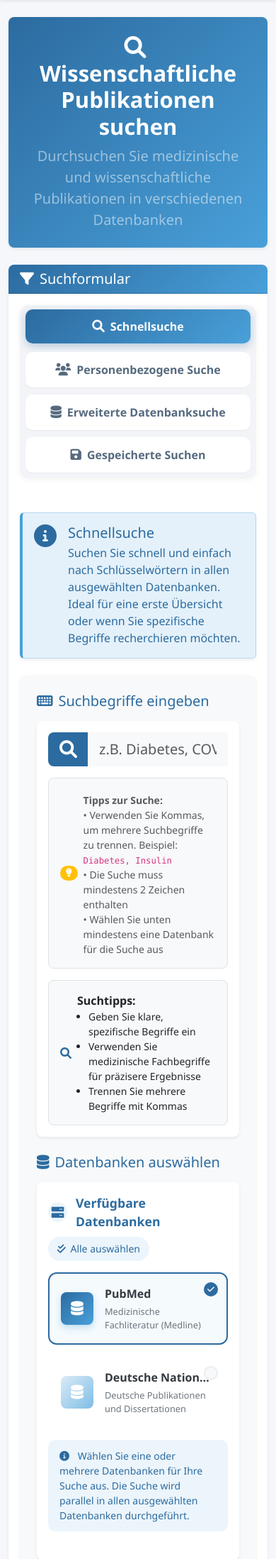
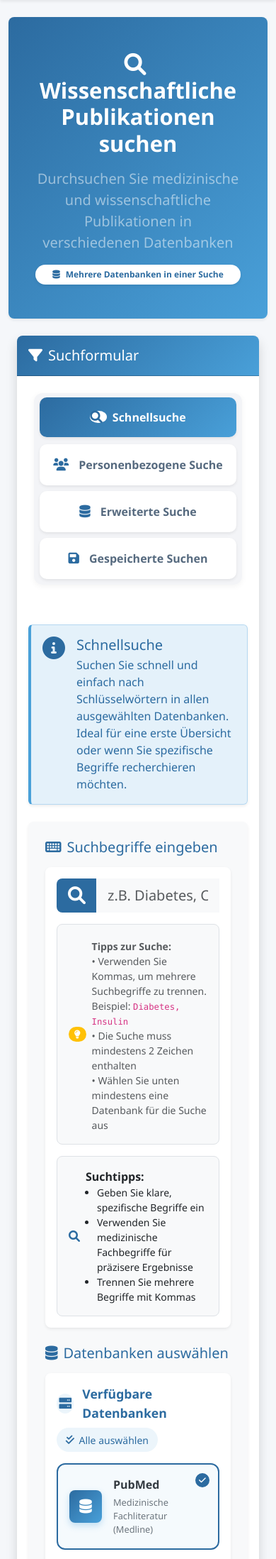
Before and after one commit to maxaufknax/Medical-Spytool, a Flask app: page /search in a window 390 px wide. Shown: the part 56-2253 px from the top of the page at 71% size. Run offline with Flask 3, Linux system fonts and the light colour scheme; data that the repository does not hold is empty; some libraries are stand-ins or nearby versions.

Commit message:
Improve appearance and user experience of the publication search page
Refactors search.html template and adds search-tabs.css for UI/UX enhancements, including styling and responsive design.

Replit-Commit-Author: Agent
Replit-Commit-Session-Id: f0724a30-0515-45a2-bb87-cf341ce91e33
Replit-Commit-Screenshot-Url: https://storage.googleapis.com/screenshot-production-us-central1/39209fe2-a590-47a4-bbba-aacba4e2c6b5/a96b338f-b3c0-4bbc-bbff-49f4b67994a1.jpg

```diff
--- a/backend/templates/search.html
+++ b/backend/templates/search.html
@@ -3,52 +3,76 @@
 {% block title %}MedicalSpy - Suche{% endblock %}
 
 {% block content %}
-<div class="page-header shadow-sm px-4 py-4 mb-4 text-center">
-    <h1 class="display-5 fw-bold">
+<div class="page-header shadow-sm px-4 py-5 mb-4 text-center bg-gradient-primary">
+    <div class="container">
+        <div class="row justify-content-center">
+            <div class="col-lg-8">
+                <h1 class="display-5 fw-bold text-white mb-3">
                     <i class="fas fa-search me-2"></i>
                     Wissenschaftliche Publikationen suchen
                 </h1>
-    <p class="lead text-white-50 mb-0">
+                <p class="lead text-white-50 mb-3">
                     Durchsuchen Sie medizinische und wissenschaftliche Publikationen in verschiedenen Datenbanken
                 </p>
+                <div class="d-flex justify-content-center">
+                    <span class="badge bg-white text-primary rounded-pill px-4 py-2 shadow-sm">
+                        <i class="fas fa-database me-2"></i>Mehrere Datenbanken in einer Suche
+                    </span>
+                </div>
+            </div>
+        </div>
+    </div>
 </div>
 
-<div class="row">
+<div class="container mb-5">
+    <div class="row justify-content-center">
         <!-- Main Search Form -->
-    <div class="col-lg-8">
-        <div class="card mb-4 shadow-sm">
-            <div class="card-header bg-gradient-primary text-white">
+        <div class="col-lg-10">
+            <div class="card mb-4 shadow">
+                <div class="card-header bg-gradient-primary text-white py-3">
                     <h5 class="mb-0"><i class="fas fa-filter me-2"></i>Suchformular</h5>
                 </div>
 
-            <!-- Search Mode Tabs -->
-            <div class="px-3 pt-3">
-                <ul class="nav nav-pills nav-fill mb-3" id="searchModeTabs">
+            <!-- Search Mode Tabs - Verbessert -->
+            <div class="px-4 pt-4">
+                <ul class="nav nav-pills nav-fill mb-4 gap-2" id="searchModeTabs">
                     <li class="nav-item">
-                        <a class="nav-link active" id="simple-search-tab" data-bs-toggle="tab" href="#simple-search" role="tab">
-                            <div class="d-flex align-items-center justify-content-center">
-                                <i class="fas fa-search me-2"></i> <strong>Schnellsuche</strong>
+                        <a class="nav-link active shadow-sm rounded-pill" id="simple-search-tab" data-bs-toggle="tab" href="#simple-search" role="tab">
+                            <div class="d-flex align-items-center justify-content-center py-1">
+                                <div class="search-mode-icon me-2 rounded-circle bg-white text-primary d-flex align-items-center justify-content-center">
+                                    <i class="fas fa-search"></i>
+                                </div>
+                                <strong>Schnellsuche</strong>
                             </div>
                         </a>
                     </li>
                     <li class="nav-item">
-                        <a class="nav-link" id="person-search-tab" data-bs-toggle="tab" href="#person-search" role="tab">
-                            <div class="d-flex align-items-center justify-content-center">
-                                <i class="fas fa-users me-2"></i> <strong>Personenbezogene Suche</strong>
+                        <a class="nav-link shadow-sm rounded-pill" id="person-search-tab" data-bs-toggle="tab" href="#person-search" role="tab">
+                            <div class="d-flex align-items-center justify-content-center py-1">
+                                <div class="search-mode-icon me-2 rounded-circle bg-white text-primary d-flex align-items-center justify-content-center">
+                                    <i class="fas fa-users"></i>
+                                </div>
+                                <strong>Personenbezogene Suche</strong>
                             </div>
                         </a>
                     </li>
                     <li class="nav-item">
-                        <a class="nav-link" id="advanced-search-tab" data-bs-toggle="tab" href="#advanced-search" role="tab">
-                            <div class="d-flex align-items-center justify-content-center">
-                                <i class="fas fa-database me-2"></i> <strong>Erweiterte Datenbanksuche</strong>
+                        <a class="nav-link shadow-sm rounded-pill" id="advanced-search-tab" data-bs-toggle="tab" href="#advanced-search" role="tab">
+                            <div class="d-flex align-items-center justify-content-center py-1">
+                                <div class="search-mode-icon me-2 rounded-circle bg-white text-primary d-flex align-items-center justify-content-center">
+                                    <i class="fas fa-database"></i>
+                                </div>
+                                <strong>Erweiterte Suche</strong>
                             </div>
                         </a>
                     </li>
                     <li class="nav-item">
-                        <a class="nav-link" id="saved-queries-tab" data-bs-toggle="tab" href="#saved-queries" role="tab">
-                            <div class="d-flex align-items-center justify-content-center">
-                                <i class="fas fa-save me-2"></i> <strong>Gespeicherte Suchen</strong>
+                        <a class="nav-link shadow-sm rounded-pill" id="saved-queries-tab" data-bs-toggle="tab" href="#saved-queries" role="tab">
+                            <div class="d-flex align-items-center justify-content-center py-1">
+                                <div class="search-mode-icon me-2 rounded-circle bg-white text-primary d-flex align-items-center justify-content-center">
+                                    <i class="fas fa-save"></i>
+                                </div>
+                                <strong>Gespeicherte Suchen</strong>
                             </div>
                         </a>
                     </li>
```
Also changed, not shown: backend/static/css/search-tabs.css (added, +128 -0 lines). Lines whose indentation alone changed are shown as unchanged.
